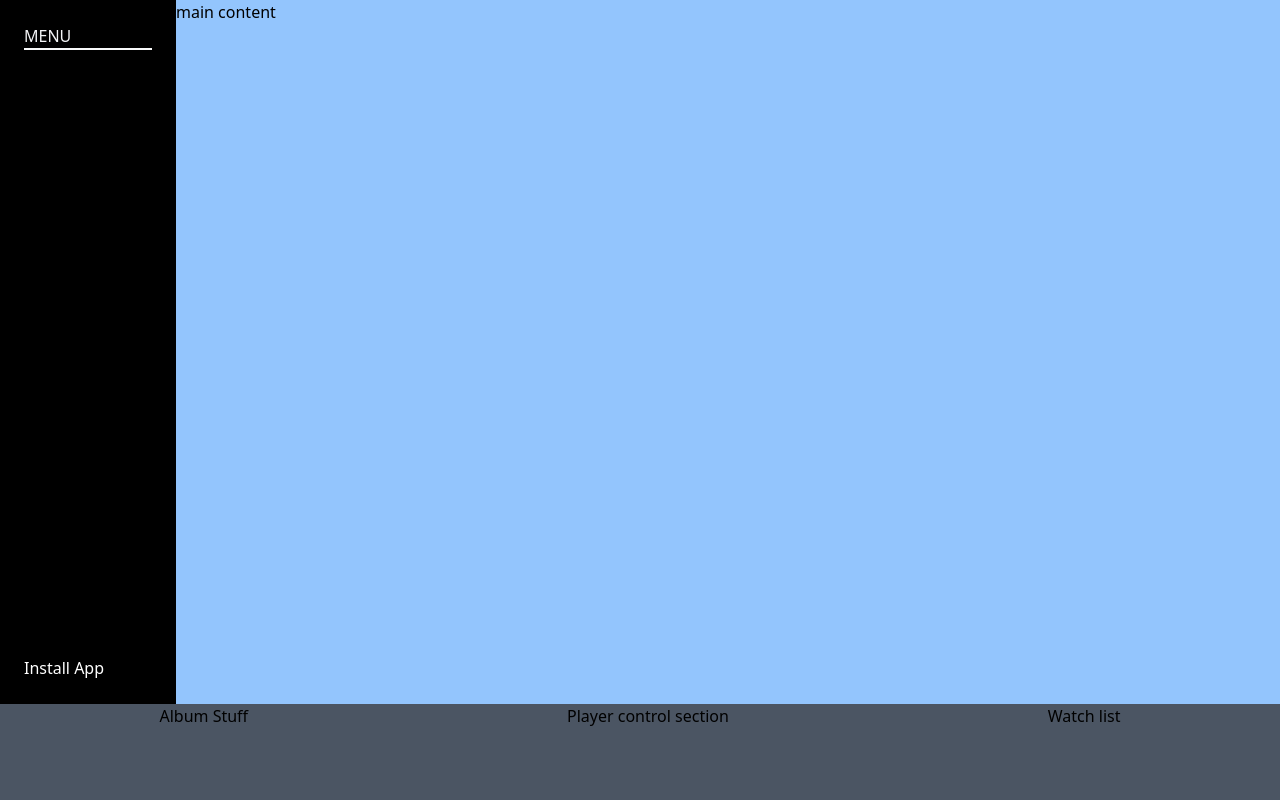
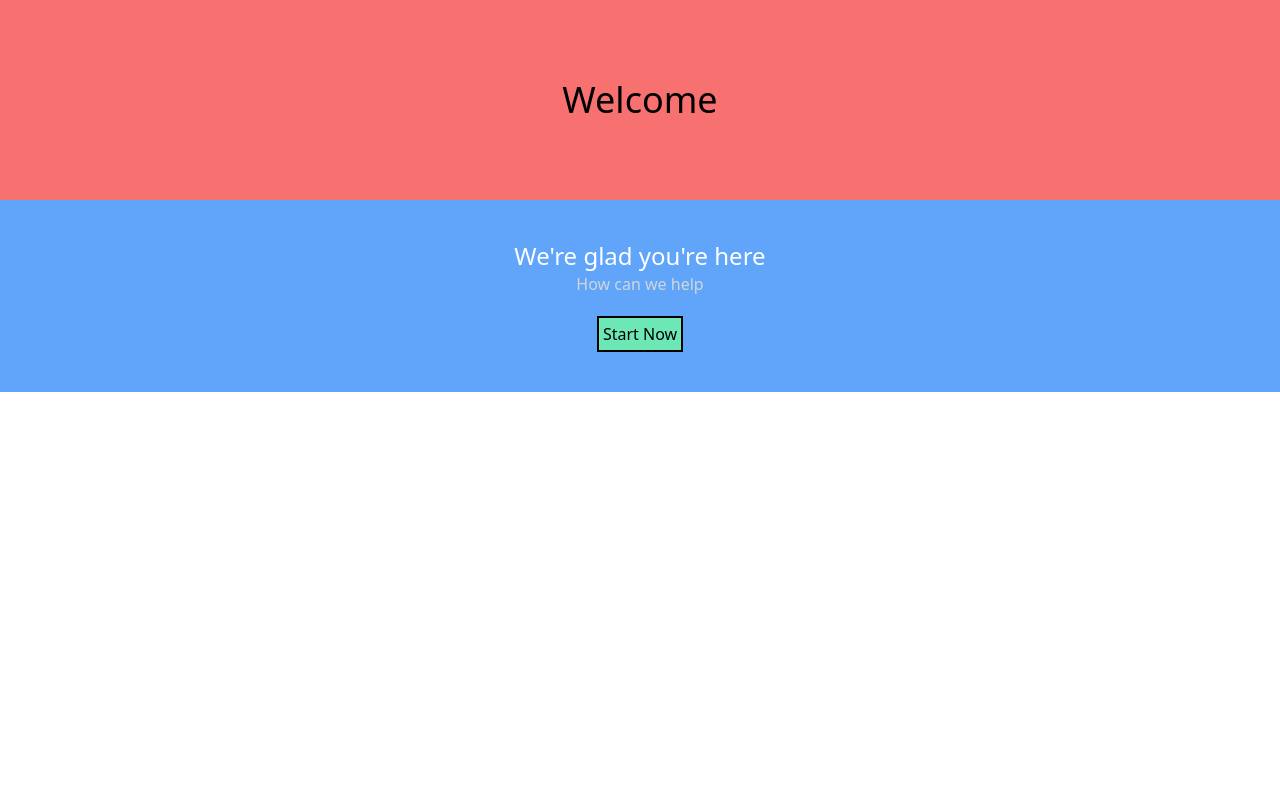
Before and after one commit to SauelAlmonte/tailwind-redo, a website: page index.html in a window 1280 px wide. Drawn offline with nearby package versions, Linux system fonts and the light colour scheme.

Commit message:
Tailwindcss Play CDNJS

```diff
--- a/index.html
+++ b/index.html
@@ -9,44 +9,15 @@
     <title>Document</title>
 </head>
 <body>
-<div class="h-screen flex flex-col">
-    <!-- my top section -->
-    <div class="bg-red-300 flex-1 flex">
-        <!-- sidebar -->
-        <div class="bg-black text-white w-44 p-6 flex flex-col justify-between">
-            <div class="border-b-2 border-gray-50 text-gray-100">
-                <!-- logo -->
-                MENU
-                <div></div>
-                <div></div>
-            </div>
-            <div>
-                Install App
-            </div>
+    <div class="text-center">
+        <div class="bg-red-400 p-10">
+            <h1 class="text-4xl p-10">Welcome</h1>
         </div>
-        <!-- // END -->
-
-        <!-- main content -->
-        <div class="bg-blue-300 flex-1">
-            main content
+        <div class="bg-blue-400 p-10">
+            <h1 class="text-white text-2xl">We're glad you're here</h1>
+            <h2 class="text-gray-300">How can we help</h2>
+            <button class="bg-green-300 p-1 border-2 border-black mt-5 hover:bg-blue-200 hover:rounded">Start Now</button>
         </div>
-        <!-- //END -->
     </div>
-    <!--//END top section-->
-
-    <!-- bottom section -->
-    <div class="bg-gray-600 flex justify-around h-24">
-        <div>Album Stuff</div>
-        <div>
-            Player control section
-            <!-- range -->
-        </div>
-        <div>Watch list</div>
-    </div>
-    <!--//END bottom section -->
-
-</div>
-<!-- JS dependencies -->
-
 </body>
 </html>
```
